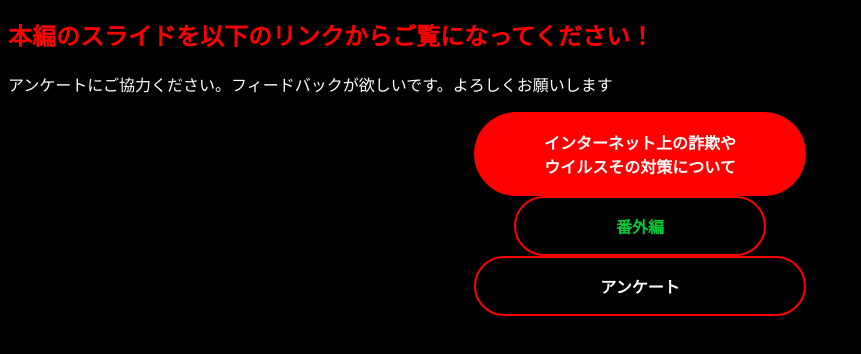
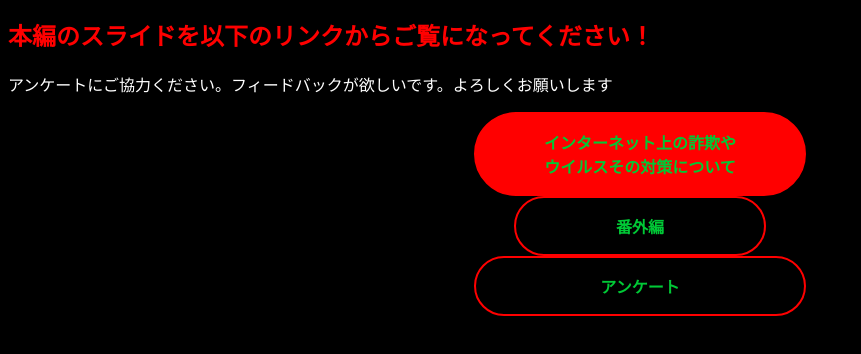
Before and after one commit to Apple-G1nger/Finish-one-click, a plain HTML site: page index.html in a window 1280 px wide. In both pictures the pointer is over the link "インターネット上の詐欺やウイルスその対策について". Shown: the part 116-470 px from the top of the page, without its empty margins (0-861 px from the left). Drawn offline with Linux system fonts and the light colour scheme.

Commit message:
Update style.css

```diff
--- a/style.css
+++ b/style.css
@@ -34,7 +34,7 @@ a.btn_04 {
 	transition: 0.5s;
 }
 a.btn_04:hover {
-	color: #fff;
+	color: #00c936;
 	background: red;
 }a.btn_05 {
 	display: block;
@@ -46,7 +46,7 @@ a.btn_04:hover {
 	padding: 1rem 4rem;
 	font-weight: bold;
 	border: 2px solid red;
-	color: #fff;
+	color: #00c936;
 	border-radius: 100vh;
 	transition: 0.5s;
 }
```
